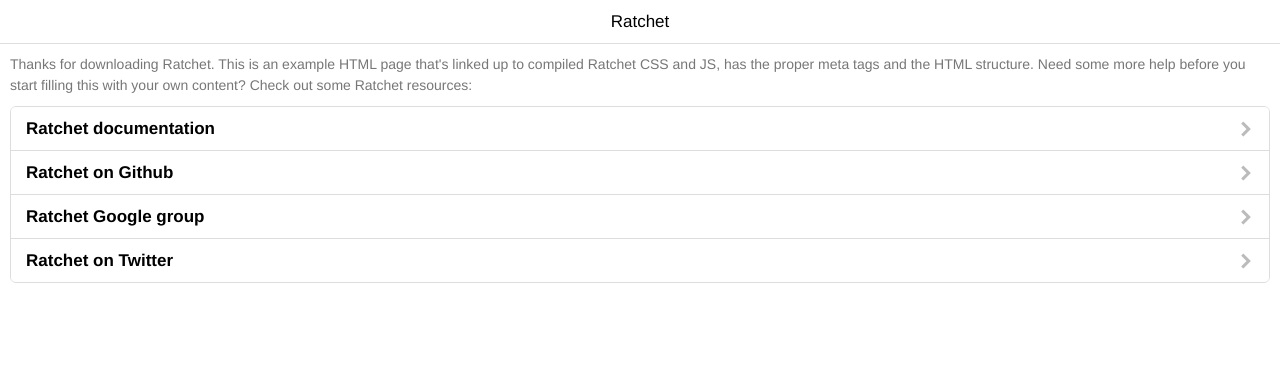
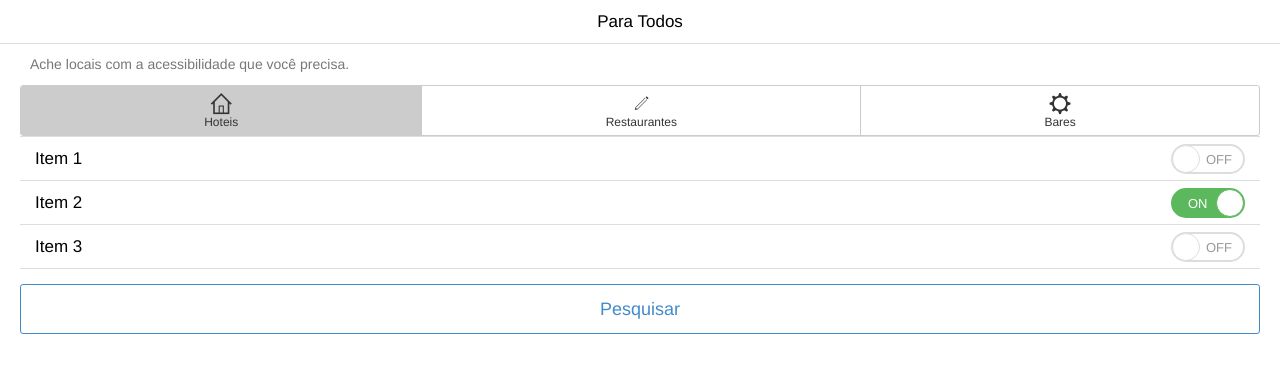
Before and after one commit to mbdavid/para-todos, a website: page src/public/index.html in a window 1280 px wide. Drawn offline with Linux system fonts and the light colour scheme.

Commit message:
Alteraca na header

```diff
--- a/src/public/index.html
+++ b/src/public/index.html
@@ -8,41 +8,51 @@
     <meta name="apple-mobile-web-app-status-bar-style" content="black">
     <link href="css/ratchet.css" rel="stylesheet">
     <script src="js/ratchet.js"></script>
+	<style>
+		.device-content { padding: 20px; }
+	</style>
   </head>
   <body>
 
     <!-- Make sure all your bars are the first things in your <body> -->
     <header class="bar bar-nav">
-      <h1 class="title">Ratchet</h1>
+      <h1 class="title">Para Todos</h1>
     </header>
 
-    <!-- Wrap all non-bar HTML in the .content div (this is actually what scrolls) -->
-    <div class="content">
-		<p class="content-padded">Thanks for downloading Ratchet. This is an example HTML page that's linked up to compiled Ratchet CSS and JS, has the proper meta tags and the HTML structure. Need some more help before you start filling this with your own content? Check out some Ratchet resources:</p>
-      <div class="card">
-        <ul class="table-view">
-          <li class="table-view-cell">
-            <a class="push-right" href="http://goratchet.com">
-              <strong>Ratchet documentation</strong>
-            </a>
-          </li>
-          <li class="table-view-cell">
-            <a class="push-right" href="https://github.com/twbs/ratchet/">
-              <strong>Ratchet on Github</strong>
-            </a>
-          </li>
-          <li class="table-view-cell">
-            <a class="push-right" href="https://groups.google.com/forum/#!forum/goratchet">
-              <strong>Ratchet Google group</strong>
-            </a>
-          </li>
-          <li class="table-view-cell">
-            <a class="push-right" href="https://twitter.com/goratchet">
-              <strong>Ratchet on Twitter</strong>
-            </a>
-          </li>
-        </ul>
-      </div>
+	<div class="content device-content">
+
+		<p class="content-padded">Ache locais com a acessibilidade que você precisa.</p>
+
+		<div class="segmented-control">
+			<a class="control-item active">
+				<span class="icon icon-home"></span></br>
+				Hoteis
+			</a>
+			<a class="control-item">
+				<span class="icon icon-edit"></span></br>
+				Restaurantes
+			</a>
+			<a class="control-item">
+				<span class="icon icon-gear"></span></br>
+				Bares
+			</a>
+		</div>
+
+		<ul class="table-view">
+			<li class="table-view-cell">Item 1
+				<div class="toggle"><div class="toggle-handle"></div></div>
+			</li>
+			<li class="table-view-cell">Item 2
+				<div class="toggle active"><div class="toggle-handle"></div></div>
+			</li>
+			<li class="table-view-cell">Item 3
+				<div class="toggle"><div class="toggle-handle"></div>
+				</div>
+			</li>
+		</ul>
+
+		<button class="btn btn-primary btn-block btn-outlined">Pesquisar</button>
+
     </div>
 
   </body>
```
